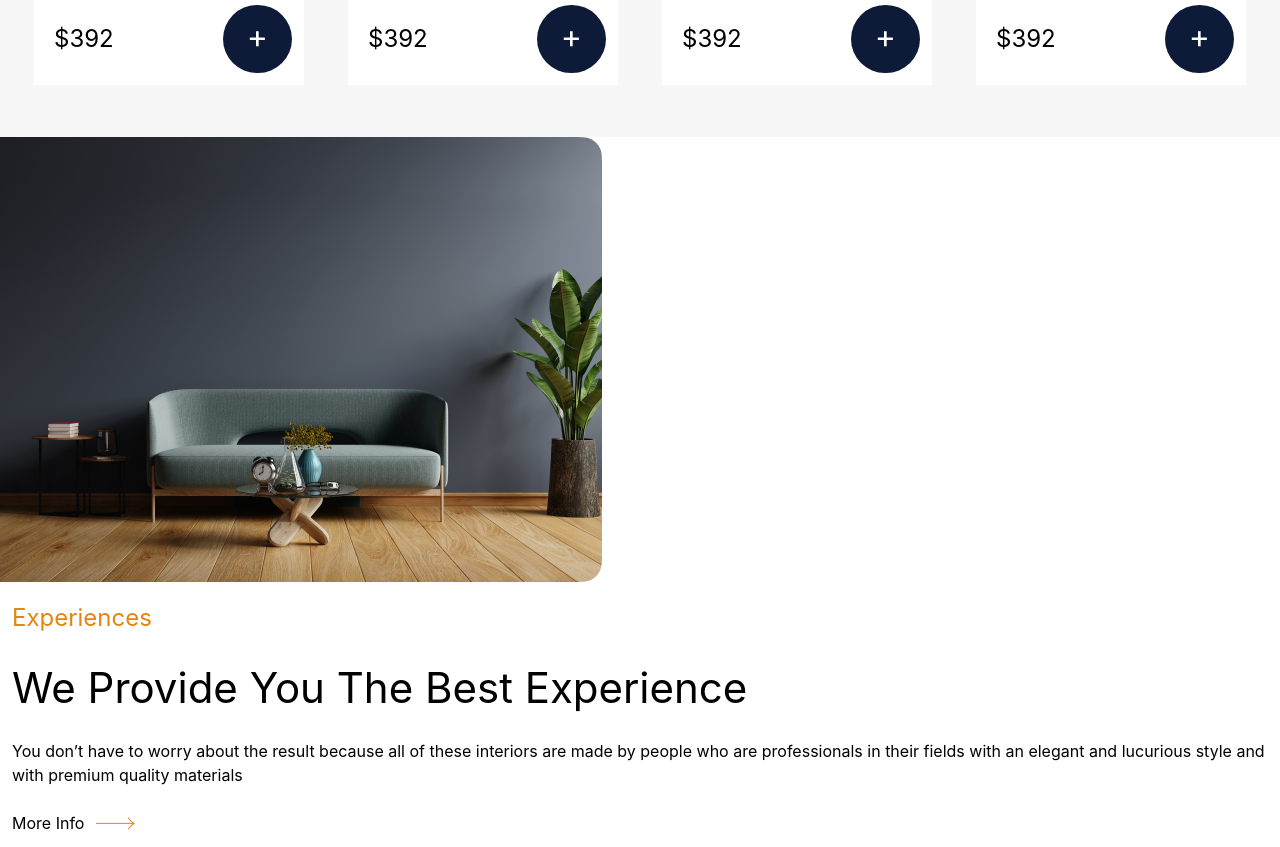
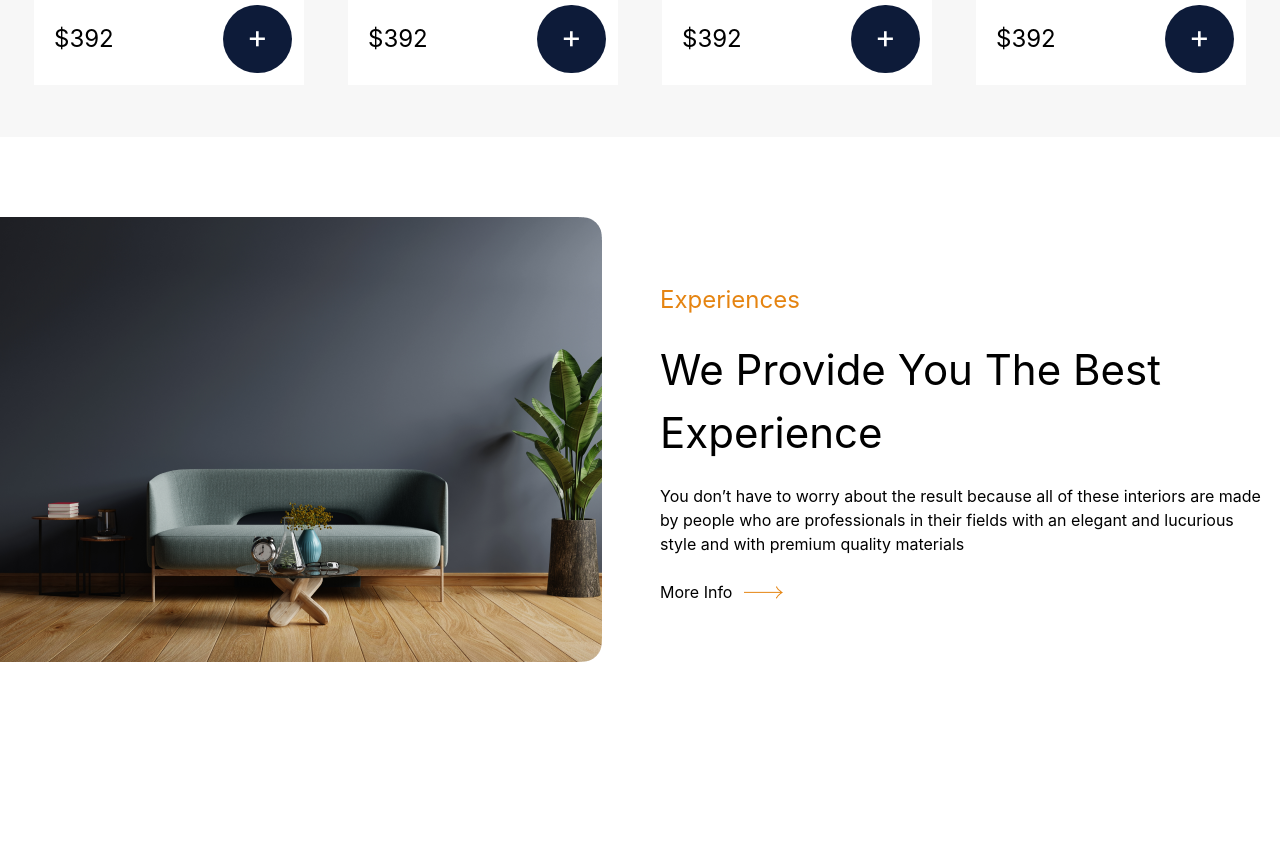
Before and after one commit to hemarle/Furniture, a Next.js app: page / in a window 1280 px wide. Shown: the part 1940-2787 px from the top of the page. After the commit the page ends 2608 px from the top, so only its background shows below. Built offline with nearby package versions, Linux system fonts and the light colour scheme.

Commit message:
Experience done

```diff
--- a/components/Experience.js
+++ b/components/Experience.js
@@ -5,12 +5,14 @@ import Descriptor from "./Descriptor";
 
 function Experience() {
   return (
-    <div className="experience">
-      <div className="experience__Left">
-        <Image src={furnitureImage} />
+    <div className="experience mt-20 lg:flex md:items-center">
+      <div className="experience__Left md:flex-[0.5] ">
+        <div className="mx-auto block md:w-[100vw] lg:w-[100%]">
+          <Image src={furnitureImage} />
+        </div>
       </div>
 
-      <div className="experience__Right">
+      <div className="experience__Right md:flex-[0.5] md:ml-4">
         <Descriptor
           header="Experiences"
           title="we provide you the best experience"
```
